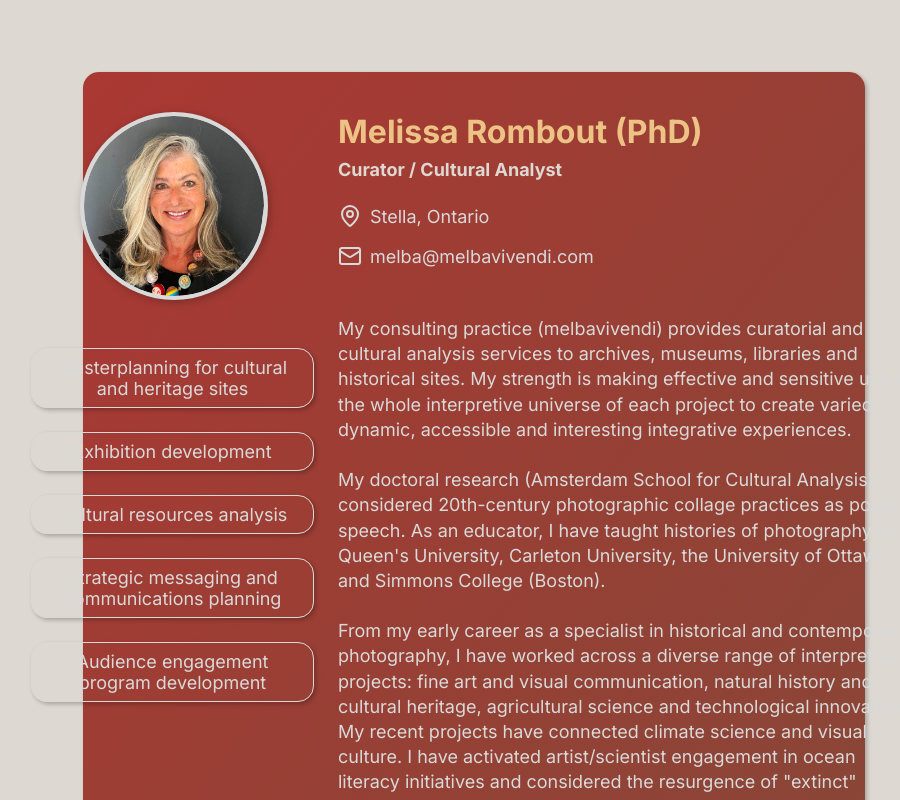
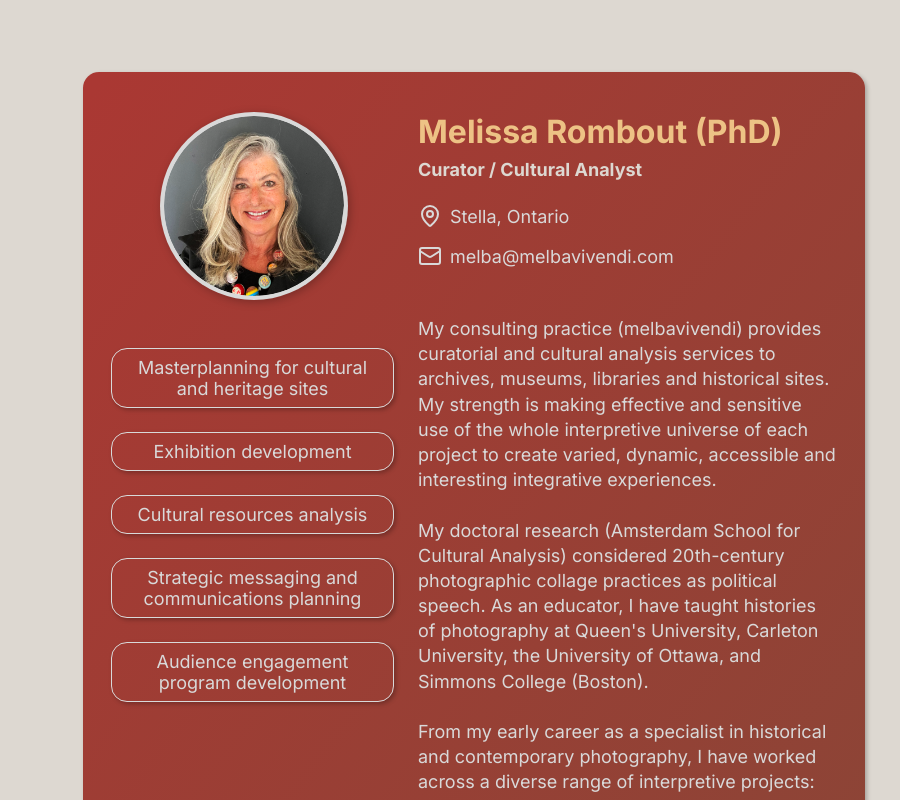
Before and after one commit to rocket5/melbavivendi-website, a React (Vite) app: page / in a window 1280 px wide. Shown: the top 800 px of the page, without its empty margins (166-1066 px from the left). Built offline with nearby package versions, Linux system fonts and the light colour scheme.

Commit message:
Updated layout and styling in Index.tsx to enhance responsiveness, adjusting max-widths and flex properties for better alignment with design specifications.

```diff
--- a/client/pages/Index.tsx
+++ b/client/pages/Index.tsx
@@ -9,7 +9,7 @@ export default function Index() {
       }}
     >
       <div
-        className="w-full max-w-[942px] rounded-2xl flex flex-col lg:flex-row items-start justify-center gap-6 lg:gap-6"
+        className="w-full max-w-[95vw] lg:max-w-[1100px] rounded-2xl flex flex-col lg:flex-row items-start justify-center gap-6 lg:gap-6"
         style={{
           background: 'linear-gradient(128deg, var(--melba-red) 1.32%, var(--melba-brown) 98.8%)',
           boxShadow: '2px 2px 4px 0 rgba(0, 0, 0, 0.25)',
@@ -19,7 +19,7 @@ export default function Index() {
       >
         {/* Left Column */}
         <div
-          className="flex flex-col items-center w-full lg:w-[283px] lg:flex-shrink-0"
+          className="flex flex-col items-center w-full lg:w-[260px] xl:w-[283px] lg:flex-shrink-0"
           style={{
             gap: 'min(48px, 6vw)'
           }}
@@ -87,7 +87,7 @@ export default function Index() {
 
         {/* Right Column */}
         <div
-          className="flex flex-col items-start w-full lg:w-[578px] lg:flex-shrink-0"
+          className="flex flex-col items-start w-full lg:flex-1 lg:min-w-0"
           style={{
             gap: 'min(24px, 3vw)'
           }}
```
